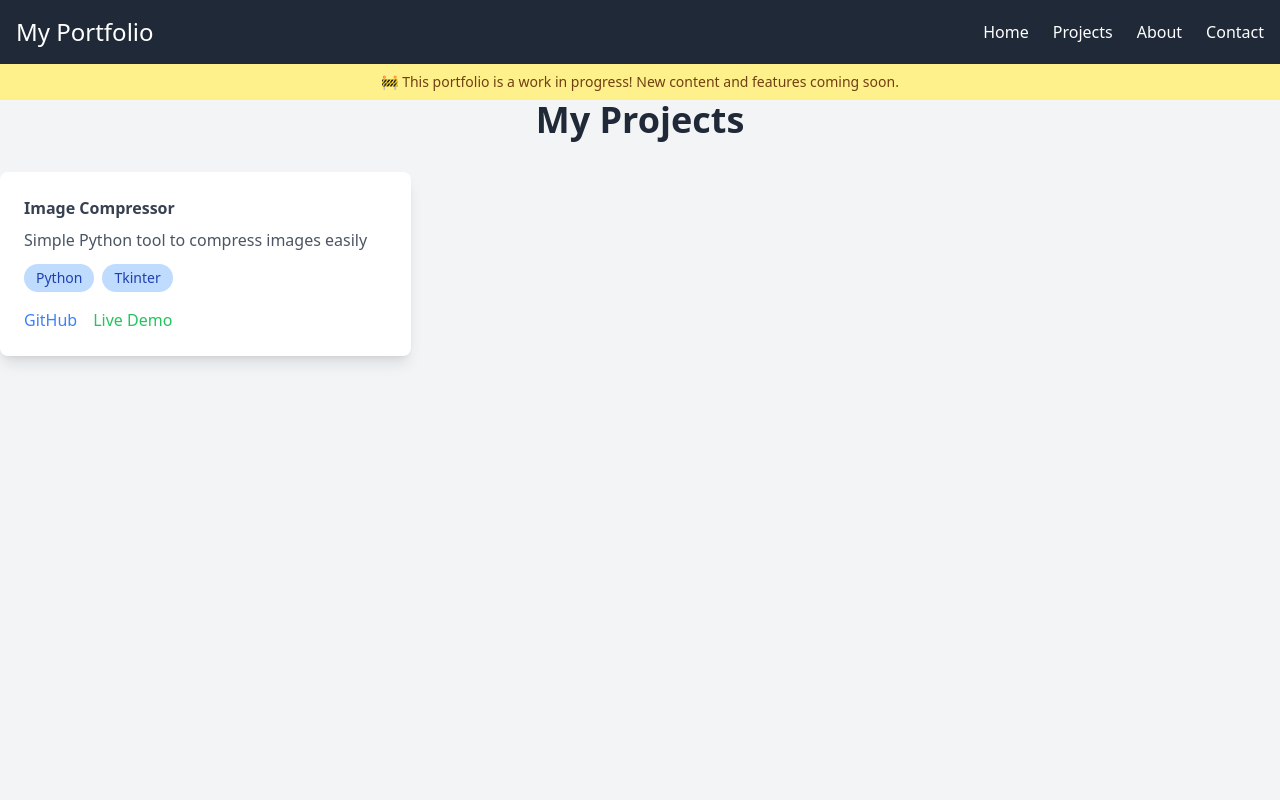
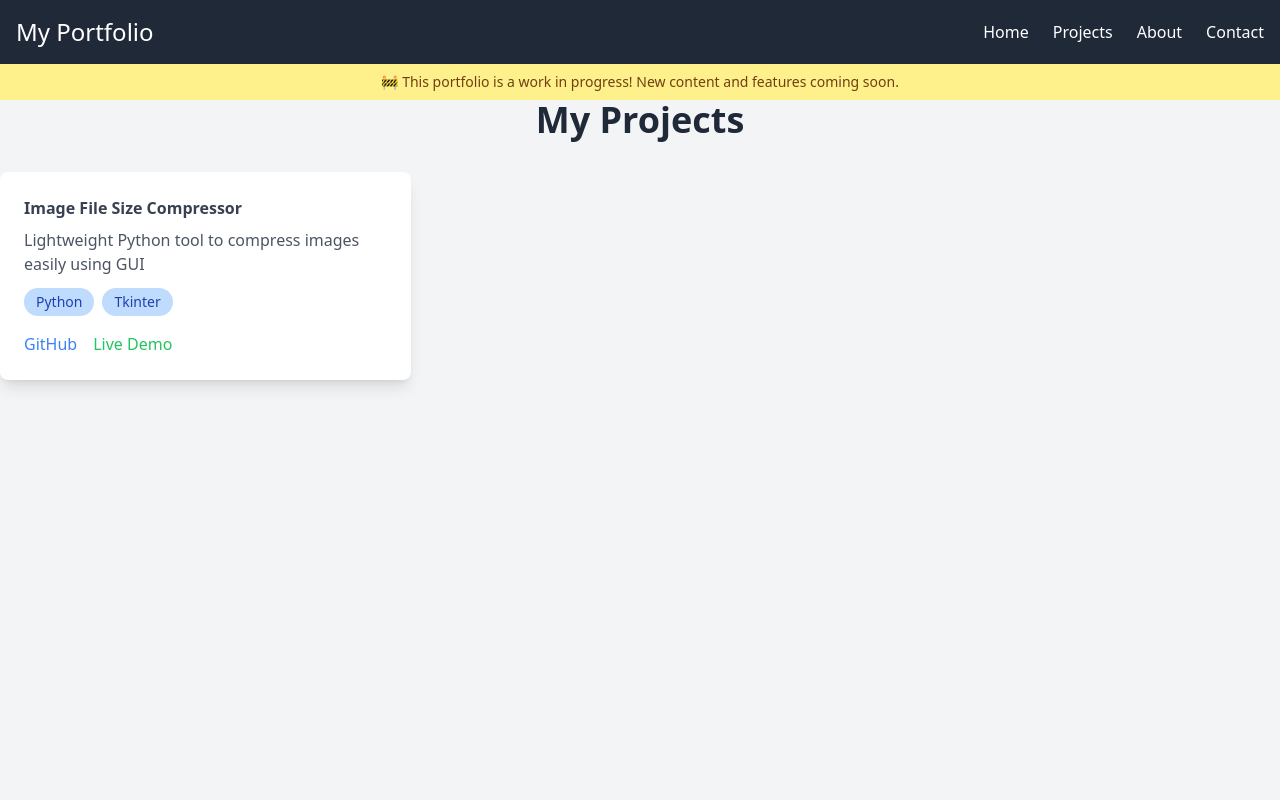
Before and after one commit to JulioGaekel/my-portfolio, a React (Vite) app: page /projects in a window 1280 px wide. Shown: the top 800 px of the page. Built offline with nearby package versions, Linux system fonts and the light colour scheme.

Commit message:
Edited project 1 info

```diff
--- a/src/projectsData.js
+++ b/src/projectsData.js
@@ -1,11 +1,10 @@
 const projects = [
     {
         id: 1,
-        title: "Image Compressor",
-        description: "Simple Python tool to compress images easily",
+        title: "Image File Size Compressor",
+        description: "Lightweight Python tool to compress images easily using GUI",
         techStack: ["Python", "Tkinter"],
         github: "https://github.com/JulioGaekel/image-compressor",
-        live: "PLACEHOLDER.COM",
     },
     // {
     //     id: 2,
```
